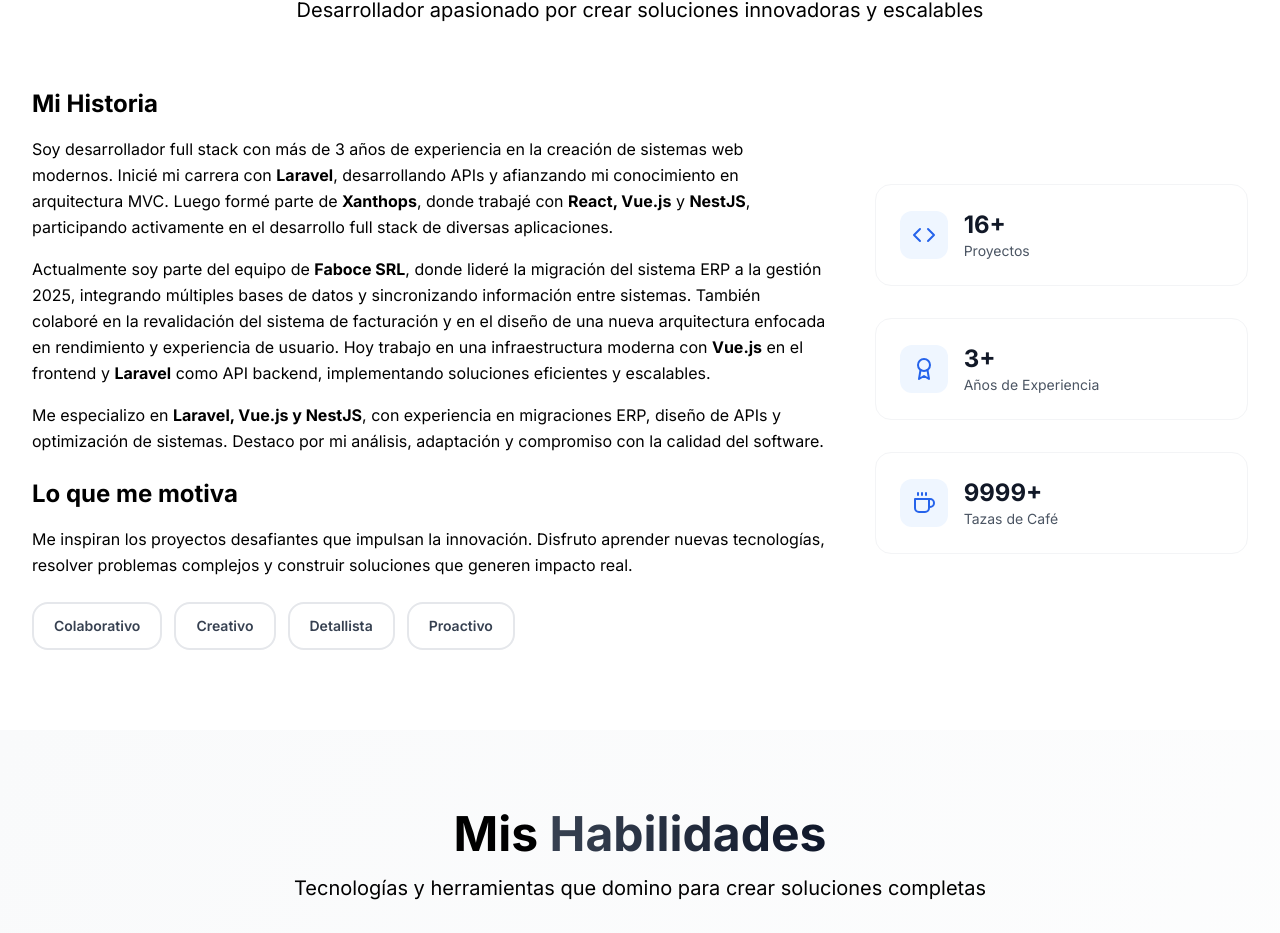
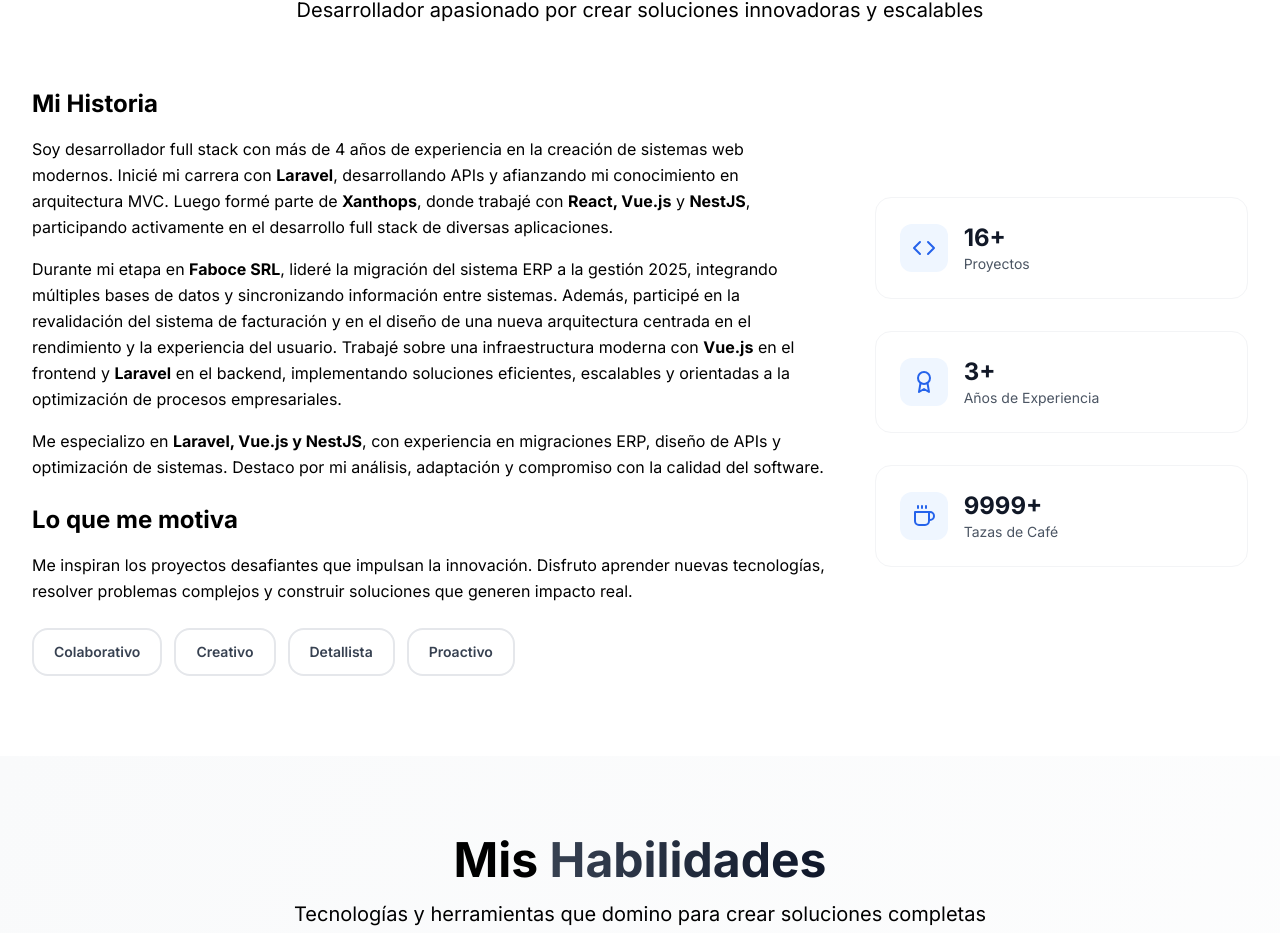
Before and after one commit to RonalAyra/ronal_ayra_revollo, a React (Vite) app: page / in a window 1280 px wide. Shown: the part 948-1881 px from the top of the page. Built offline with nearby package versions, Linux system fonts and the light colour scheme.

Commit message:
change about

```diff
--- a/src/pages/About.tsx
+++ b/src/pages/About.tsx
@@ -25,7 +25,7 @@ const About = () => {
                 Mi Historia
               </h3>
               <p className="text-black dark:text-gray-300 leading-relaxed">
-                Soy desarrollador full stack con más de 3 años de experiencia en
+                Soy desarrollador full stack con más de 4 años de experiencia en
                 la creación de sistemas web modernos. Inicié mi carrera con{" "}
                 <strong>Laravel</strong>, desarrollando APIs y afianzando mi
                 conocimiento en arquitectura MVC. Luego formé parte de{" "}
@@ -35,15 +35,16 @@ const About = () => {
                 aplicaciones.
               </p>
               <p className="text-black dark:text-gray-300 leading-relaxed">
-                Actualmente soy parte del equipo de <strong>Faboce SRL</strong>,
-                donde lideré la migración del sistema ERP a la gestión 2025,
-                integrando múltiples bases de datos y sincronizando información
-                entre sistemas. También colaboré en la revalidación del sistema
-                de facturación y en el diseño de una nueva arquitectura enfocada
-                en rendimiento y experiencia de usuario. Hoy trabajo en una
+                Durante mi etapa en <strong>Faboce SRL</strong>, lideré la
+                migración del sistema ERP a la gestión 2025, integrando
+                múltiples bases de datos y sincronizando información entre
+                sistemas. Además, participé en la revalidación del sistema de
+                facturación y en el diseño de una nueva arquitectura centrada en
+                el rendimiento y la experiencia del usuario. Trabajé sobre una
                 infraestructura moderna con <strong>Vue.js</strong> en el
-                frontend y <strong>Laravel</strong> como API backend,
-                implementando soluciones eficientes y escalables.
+                frontend y <strong>Laravel</strong> en el backend, implementando
+                soluciones eficientes, escalables y orientadas a la optimización
+                de procesos empresariales.
               </p>
               <p className="text-black dark:text-gray-300 leading-relaxed">
                 Me especializo en <strong>Laravel, Vue.js y NestJS</strong>, con
@@ -73,8 +74,8 @@ const About = () => {
           </div>
           <div className="space-y-8 lg:col-span-2">
             {stats.map((item, index) => (
-            <StatsItem key={index} item={item} />
-          ))}
+              <StatsItem key={index} item={item} />
+            ))}
           </div>
         </div>
       </div>
```
